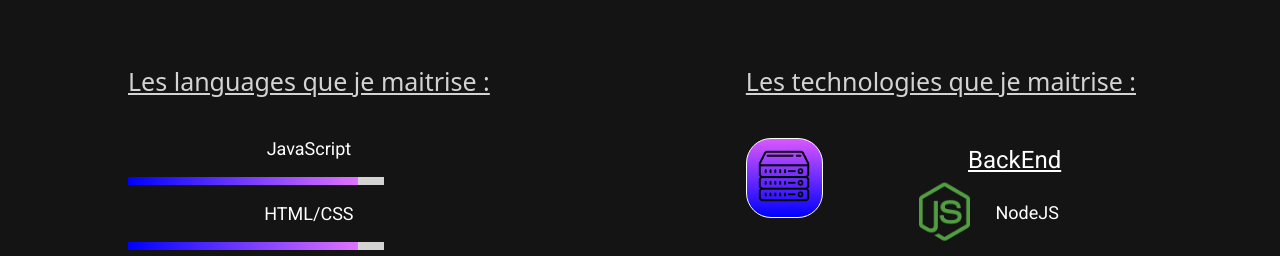
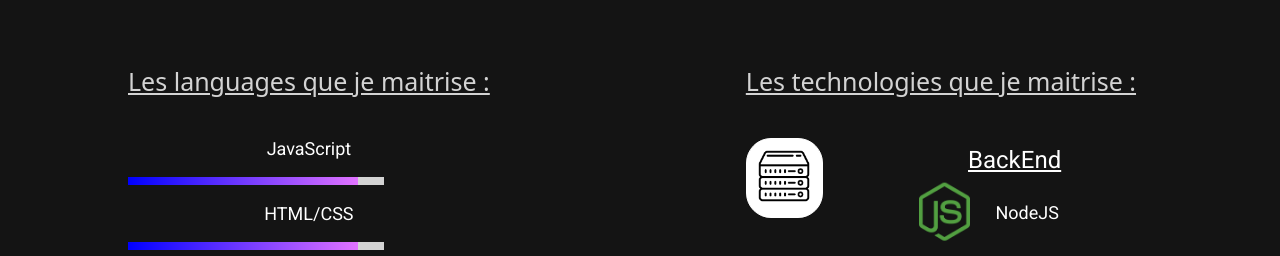
Before and after one commit to PolLamothe/Portfolio, a Vue app: page / in a window 1280 px wide. Shown: the part 1461-1717 px from the top of the page. Built offline with nearby package versions, Linux system fonts and the light colour scheme; a web font is replaced by a local one; what @splidejs/vue-splide would draw is missing.

Commit message:
Petite correction

```diff
--- a/src/components/Landing.vue
+++ b/src/components/Landing.vue
@@ -60,6 +60,7 @@
     }
     .SocialeButton{
         align-items: center;
+        cursor: pointer;
     }
     .invert{
         filter: invert(100%);
--- a/src/components/Skills.vue
+++ b/src/components/Skills.vue
@@ -144,7 +144,7 @@
         filter: none!important;
     }
     .skillActive{
-        background:linear-gradient(#db57ff,blue);
+        background-color:white!important;
     }
     #skillButtonDiv{
         display: flex;
```
